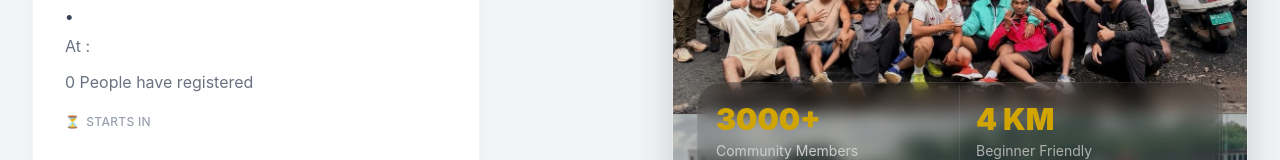
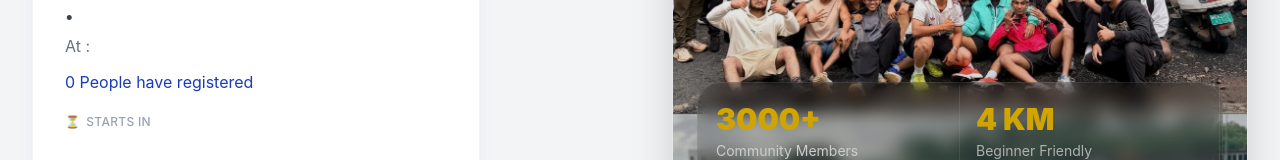
Before and after one commit to TahaGIT1/IXGback, a React (Vite) app in the folder client/: page / in a window 1280 px wide. Shown: the part 633-793 px from the top of the page. Built offline with nearby package versions, Linux system fonts and the light colour scheme; no server answers.

Commit message:
Update frontend for live Razorpay

```diff
--- a/client/src/components/Merchandise.jsx
+++ b/client/src/components/Merchandise.jsx
@@ -46,7 +46,7 @@ setLoading(true);
 );
 
     const options = {
-  key: "rzp_test_TEwYR3CV4dUmLp",
+  key: import.meta.env.VITE_RAZORPAY_KEY_ID,
   amount: order.amount,
   currency: order.currency,
   name: "IXG Run Club",
@@ -123,7 +123,7 @@ const sizes = ["S", "M", "L", "XL"];
     {
       name: "IXG Hoodie",
       description: "Soft fleece for post-run coffee runs.",
-      price: 1299,
+      price: 1399,
       rating: 5,
       image: hoodie,
       isNew: false,
--- a/client/src/components/NextRunCard.jsx
+++ b/client/src/components/NextRunCard.jsx
@@ -86,7 +86,7 @@ export default function NextRunCard({
   </p>
 </div>
 
-       <p className="mt-3 text-base text-gray-500">
+       <p className="mt-3 text-base text-blue-800">
 
           {peopleGoing} People have registered
         </p>
--- a/client/src/components/RegisterModal.jsx
+++ b/client/src/components/RegisterModal.jsx
@@ -132,7 +132,7 @@ export default function RegisterModal({ isOpen, onClose }) {
       );
 
       const options = {
-        key: "rzp_test_TEwYR3CV4dUmLp",
+        key: import.meta.env.VITE_RAZORPAY_KEY_ID,
         amount: order.amount,
         currency: order.currency,
         name: "IXG Run Club",
@@ -192,7 +192,7 @@ export default function RegisterModal({ isOpen, onClose }) {
           },
         },
       };
-
+console.log("Razorpay Key:", import.meta.env.VITE_RAZORPAY_KEY_ID);
       const razorpay = new window.Razorpay(options);
       razorpay.open();
     } catch (error) {
```
